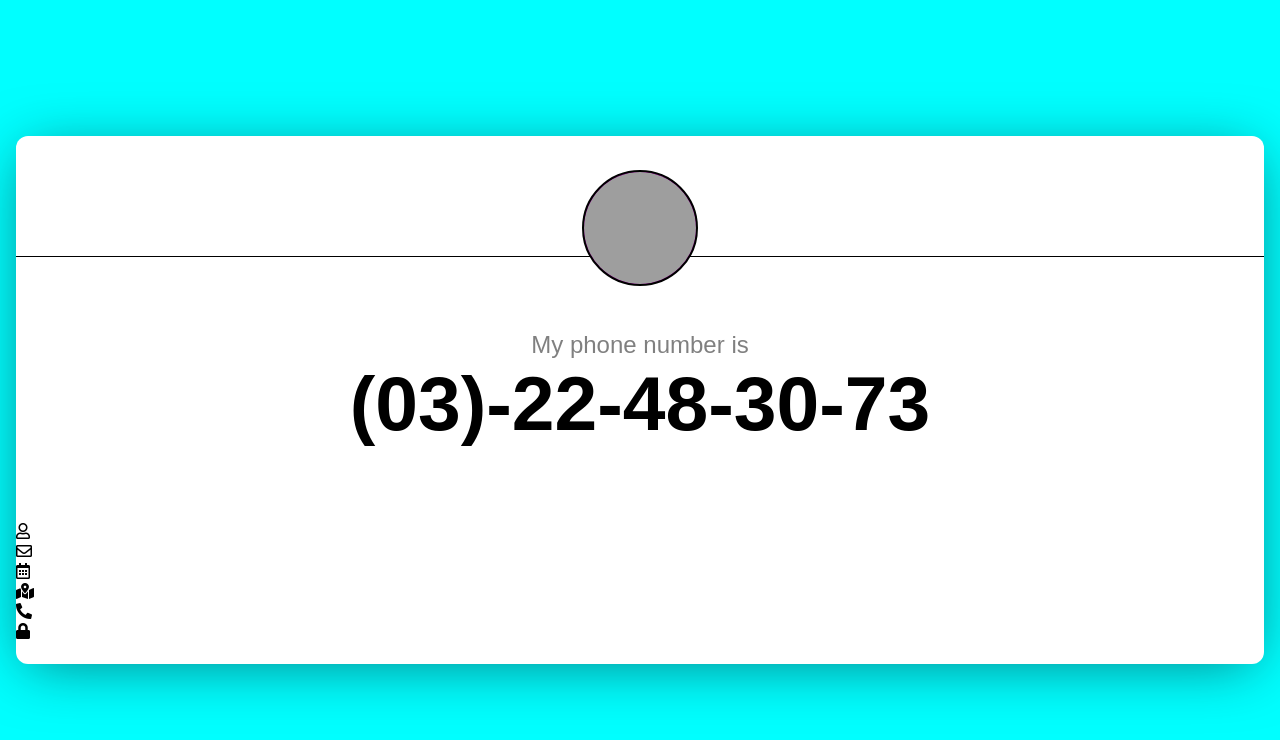
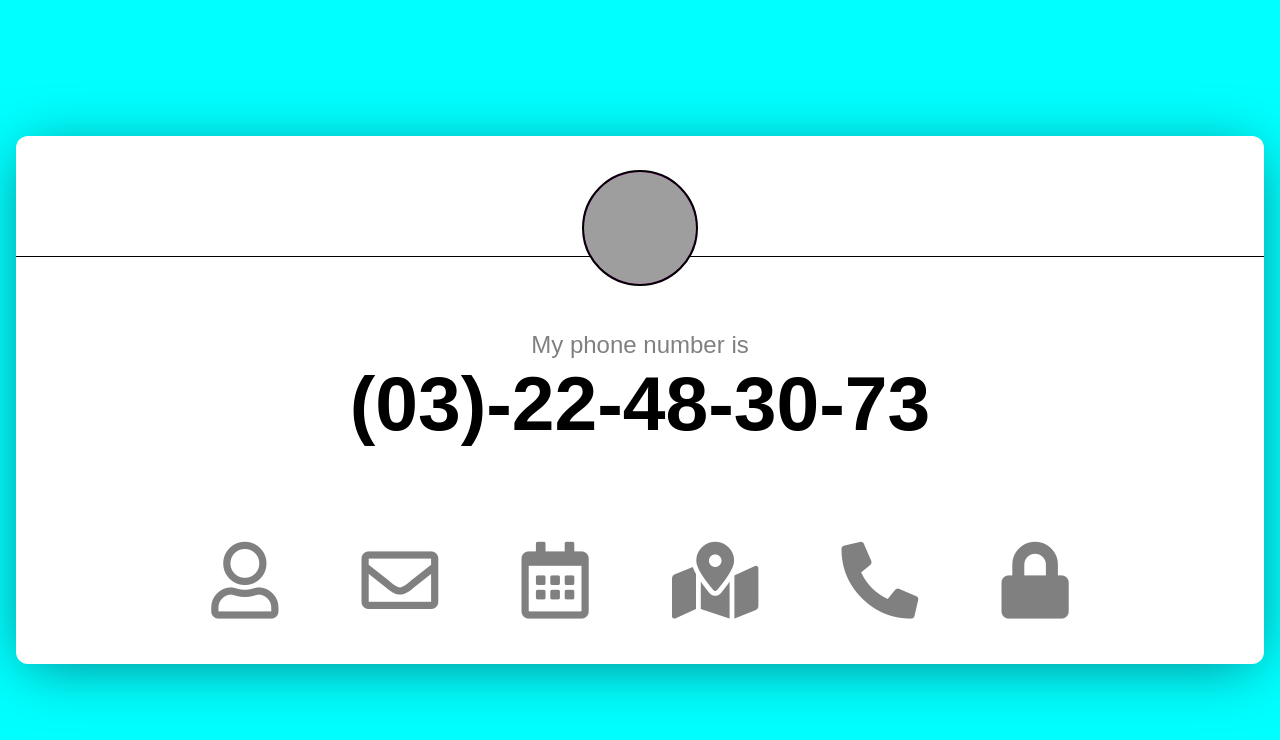
Before and after one commit to netalex/demoPortfolioReact, a React (Create React App) app: page / in a window 1280 px wide. Shown: the top 740 px of the page. Built offline with nearby package versions, Linux system fonts and the light colour scheme; grey boxes are pictures that could not be loaded.

Commit message:
style icons

```diff
--- a/src/components/buttonBar/ButtonBar.js
+++ b/src/components/buttonBar/ButtonBar.js
@@ -1,26 +1,27 @@
 import styles from './ButtonBar.module.css';
+import globals from '../../App.module.css'
 
 const ButtonBar = () => {
   return (
     <div className={styles.button_section}>
 
-      <div className="button_bar centered_section">
-        <div className="button b1 centered_section">
+      <div className={`${styles.button_bar} ${globals.centered_section}`}>
+        <div className={`${styles.button} b1 ${globals.centered_section}`}>
           <i className="far fa-user"></i>
         </div>
-        <div className="button b2 centered_section">
+        <div className={`${styles.button} b2 ${globals.centered_section}`}>
           <i className="far fa-envelope"></i>
         </div>
-        <div className="button b3 centered_section">
+        <div className={`${styles.button} b3 ${globals.centered_section}`}>
           <i className="far fa-calendar-alt"></i>
         </div>
-        <div className="button b4 centered_section">
+        <div className={`${styles.button} b4 ${globals.centered_section}`}>
           <i className="fas fa-map-marked-alt"></i>
         </div>
-        <div className="button b5 centered_section">
+        <div className={`${styles.button} b5 ${globals.centered_section}`}>
           <i className="fas fa-phone-alt"></i>
         </div>
-        <div className="button b6 centered_section">
+        <div className={`${styles.button} b6 ${globals.centered_section}`}>
           <i className="fas fa-lock"></i>
         </div>
       </div>
--- a/src/components/buttonBar/ButtonBar.module.css
+++ b/src/components/buttonBar/ButtonBar.module.css
@@ -9,3 +9,7 @@
     justify-content: space-around;
     margin: 0 12vw;
 }
+.button {
+    font-size: 6vw;
+    color: gray;
+}
```
